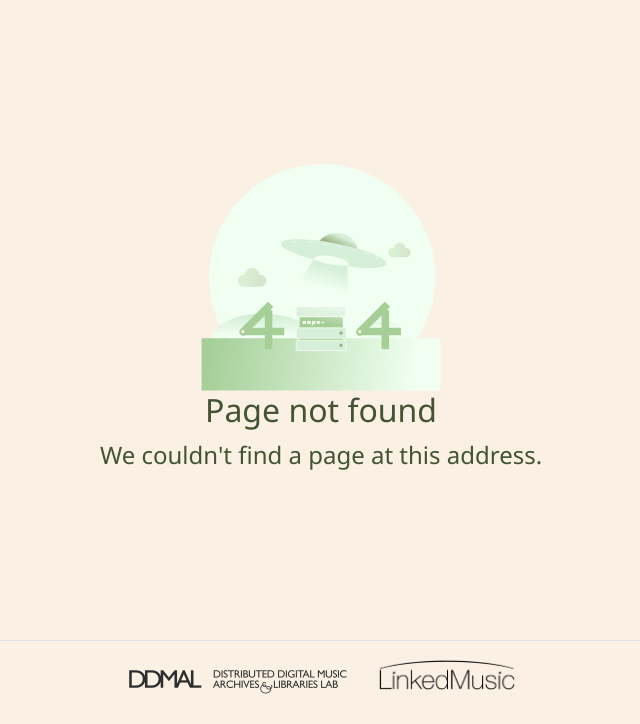
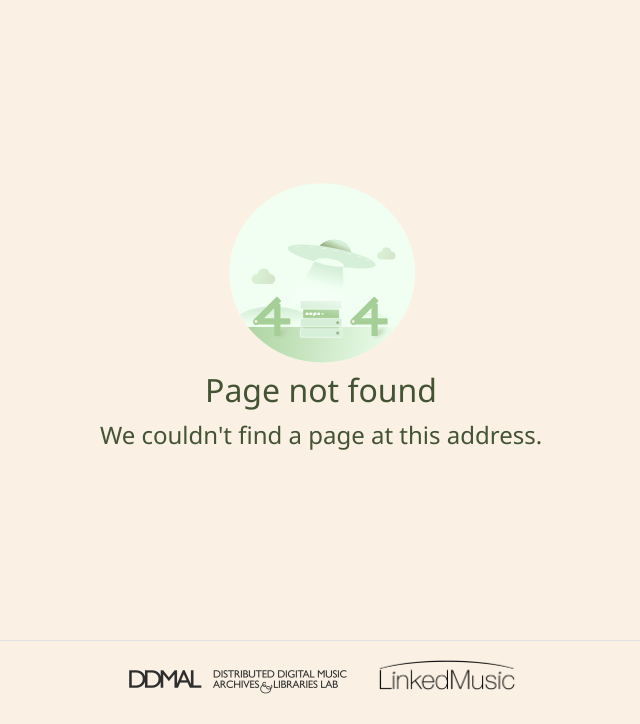
Before and after one commit to DDMAL/VIM, a Django app: template web-app/django/VIM/templates/404.html in a window 1280 px wide. Shown: the part 76-800 px from the top of the page, without its empty margins (319-959 px from the left). Run offline with Django 4.2, Linux system fonts and the light colour scheme; the template is opened without the code that fills it, so the values that code supplies are empty.

Commit message:
fix: adjust 404 decor image

```diff
--- a/web-app/django/VIM/static/css/404.css
+++ b/web-app/django/VIM/static/css/404.css
@@ -3,7 +3,7 @@
 }
 
 #bg-404 {
-  height: 30vh;
+  height: 25vh;
 }
 
 .content-container h1 {
```
Also changed, not shown: web-app/django/VIM/static/images/404.svg.
